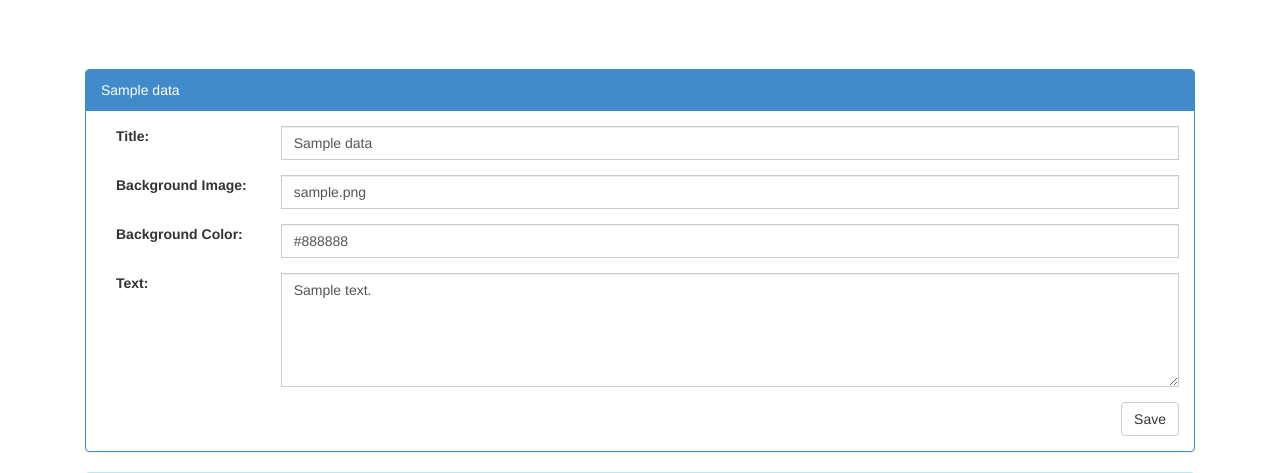
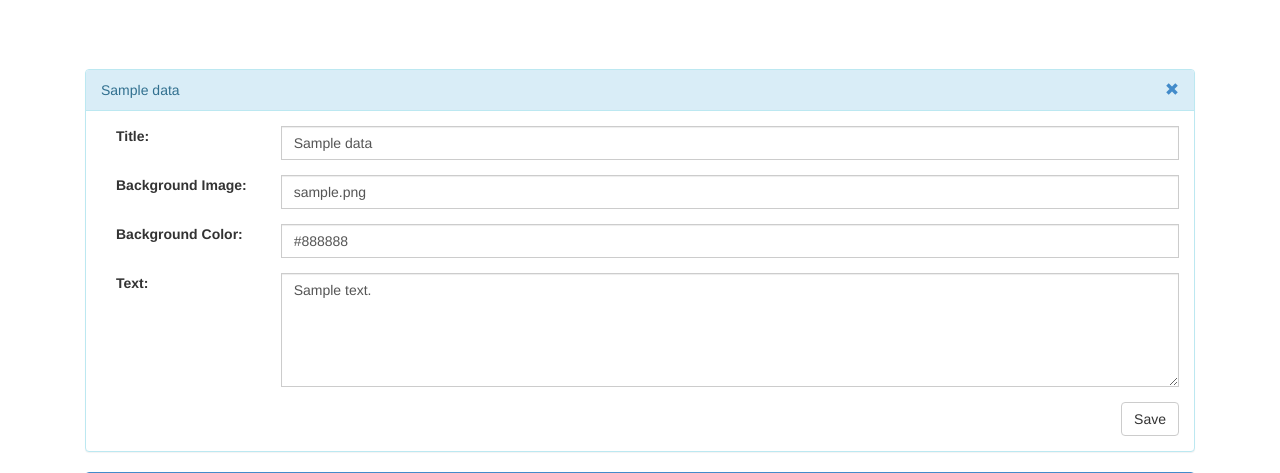
Before and after one commit to drincruz/slidedecker, a Flask app: page /admin/ in a window 1280 px wide. Shown: the part 51-524 px from the top of the page. Run offline with Flask 2, Linux system fonts and the light colour scheme; tables that the repository leaves empty hold one stand-in row (values such as "Sample post"); some libraries are stand-ins or nearby versions.

Commit message:
added bootstrap glyphicon for removing slide

```diff
--- a/app/templates/admin/admin.html
+++ b/app/templates/admin/admin.html
@@ -4,8 +4,15 @@
 <div class="form-group" ng-app="myApp">
     <div ng-controller="MainCtrl">
         <div ng-repeat="field in slides track by $index">
-            <div class="panel panel-primary">
-                <div class="panel-heading">{% raw %}{{ slides[$index].title ? slides[$index].title : 'Slide ' + $index }}{% endraw %} </div>
+            <div class="panel panel-info">
+                <div class="panel-heading">
+                    {% raw %}{{ slides[$index].title ? slides[$index].title : 'Slide ' + $index }}{% endraw %}
+                    <div class="pull-right">
+                        <a ng-click="console.log("wat? " +  $index);">
+                            <span class="glyphicon glyphicon-remove"></span>
+                        </a>
+                    </div>
+                </div>
                 <div class="panel-body">
                     <input type="hidden" name="slide_id" ng-model="slides[$index].id">
                     <div class="form-group">
@@ -53,7 +60,7 @@
         </div>
 
         <!-- ADD SLIDE -->
-        <div class="panel panel-info">
+        <div class="panel panel-primary">
             <div class="panel-heading">Add New Slide</div>
             <div class="panel-body">
                 <input type="hidden" name="slide_id">
```
